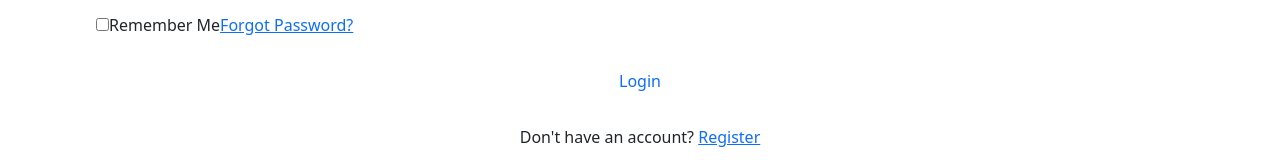
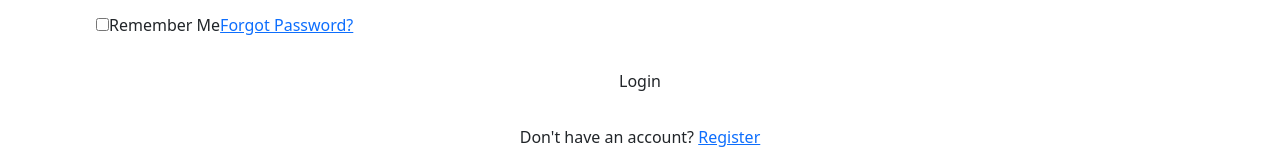
Before and after one commit to hoseindig/arian-test-05, a Next.js app: page /login in a window 1280 px wide. Shown: the part 577-737 px from the top of the page. Built offline with nearby package versions, Linux system fonts and the light colour scheme.

Commit message:
clean up

```diff
--- a/pages/index.js
+++ b/pages/index.js
@@ -2,7 +2,6 @@ import { useSelector, useDispatch } from "react-redux";
 const MainPage = () => {
   const counter = useSelector((state) => state.counter);
   const auth = useSelector((state) => state.auth);
-  debugger;
   return (
     <>
       <div className="content">
--- a/pages/login.jsx
+++ b/pages/login.jsx
@@ -85,14 +85,13 @@ const LoginPage = () => {
             </a>
           </div>
           <div className="text-center md:text-left">
-            <Link href="#" onClick={loginHandler}>
             <button
+              onClick={() => loginHandler()}
               className="mt-4 bg-blue-600 hover:bg-blue-700 px-4 py-2  uppercase rounded text-xs tracking-wider"
               type="submit"
             >
               Login
             </button>
-            </Link>{" "}
           </div>
           <div className="mt-4 font-semibold text-sm text-slate-500 text-center md:text-left">
             Don't have an account?{" "}
```
Lines whose indentation alone changed are shown as unchanged.
